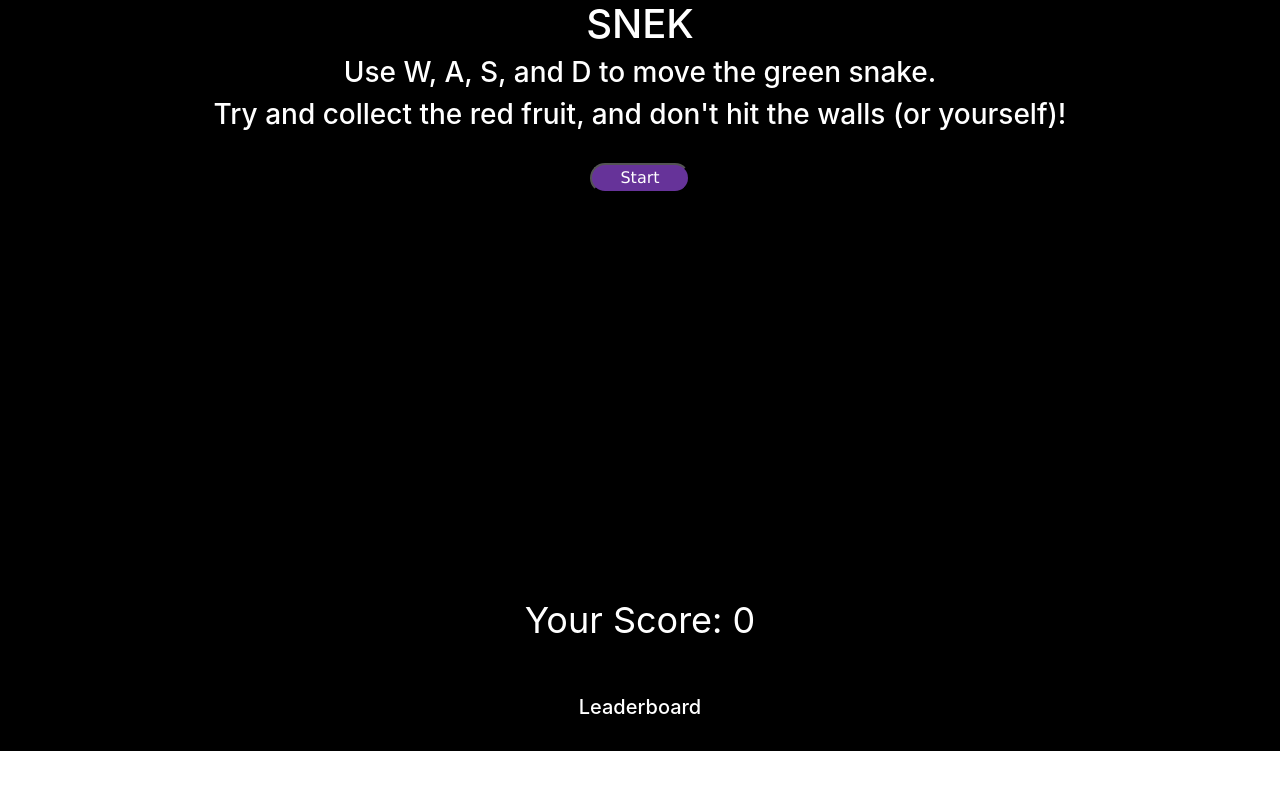
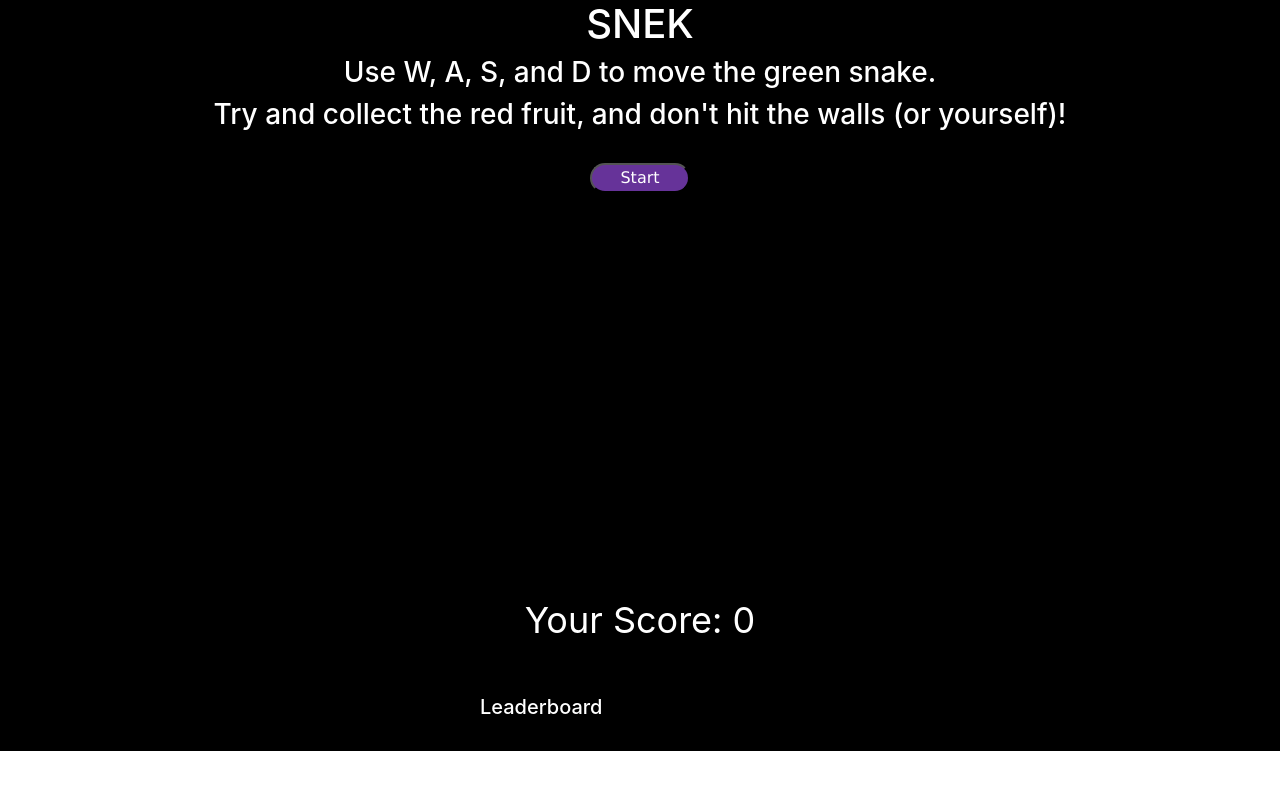
Before and after one commit to DeeterCesler/snake, a Flask app: page / in a window 1280 px wide. Run offline with Flask 2, Linux system fonts and the light colour scheme; data that the repository does not hold is empty; some libraries are stand-ins or nearby versions.

Commit message:
changed scoreboard formatting

```diff
--- a/templates/index.html
+++ b/templates/index.html
@@ -32,7 +32,7 @@
                     <div class="player-score"></div>
                     <br/>
                     <br/>
-                    <div class="scoreboard text-center container">
+                    <div class="scoreboard container">
                         <h5>Leaderboard</h5>
                     </div>
                 </div>
```
